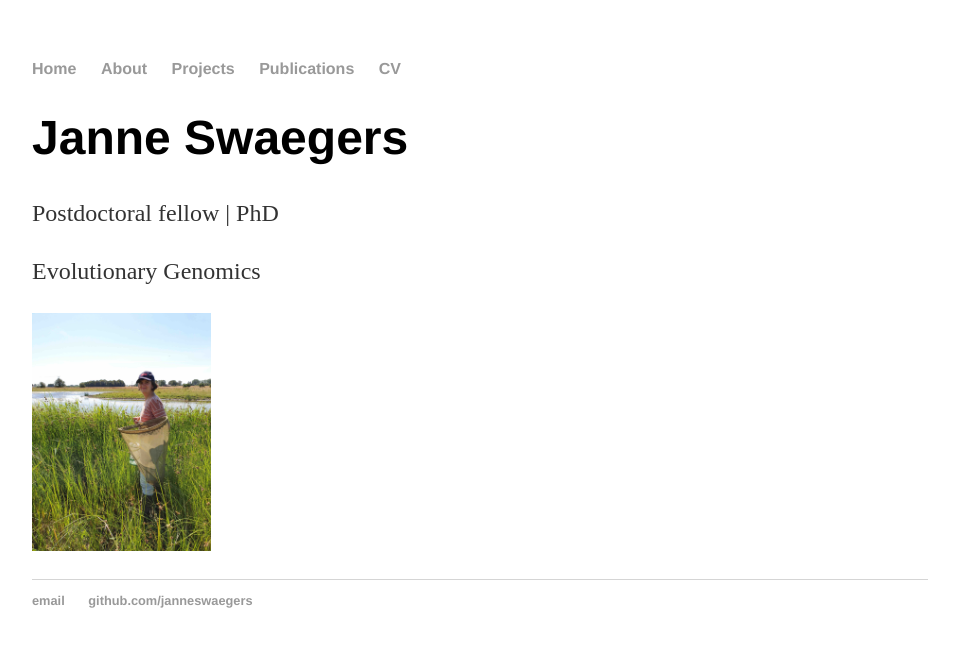
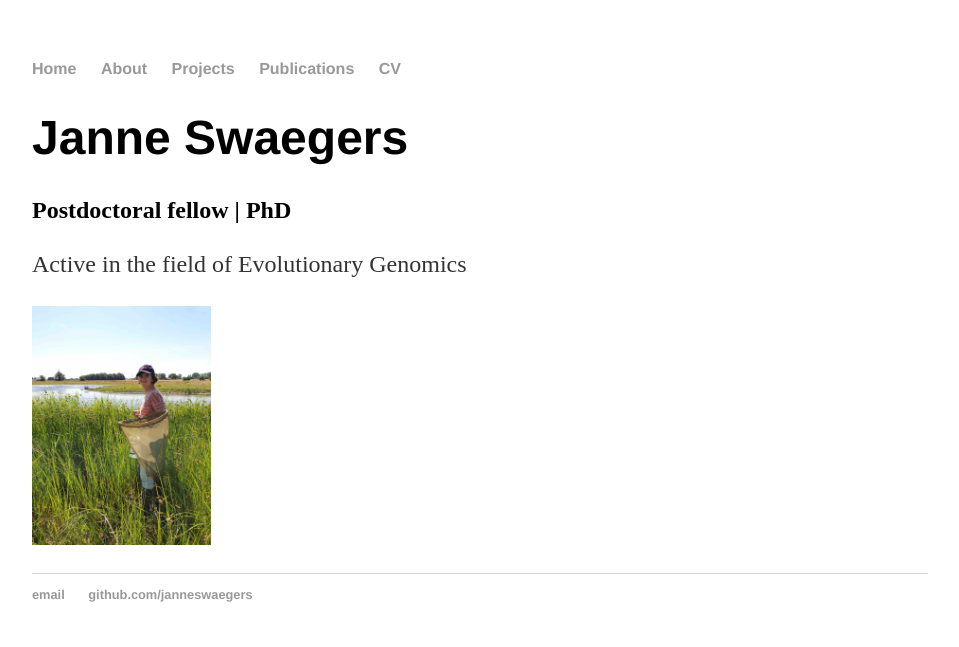
Before and after one commit to janneswaegers/janneswaegers.github.io, a Jekyll site: the page built from index.html, in a window 1280 px wide. Shown: the top 647 px of the page, without its empty margins (160-1119 px from the left). Built offline with Jekyll 4.4.1, drawn with Linux system fonts in a browser that asks for light colours.

Commit message:
Update index.html

```diff
--- a/index.html
+++ b/index.html
@@ -4,8 +4,8 @@ title: Janne Swaegers
 ---
 <div class="blurb">
 	<h1>Janne Swaegers</h1>
-	<p>Postdoctoral fellow | PhD</p>
-	<p>Evolutionary Genomics</p>
+	<h2>Postdoctoral fellow | PhD</h2>
+	<p>Active in the field of Evolutionary Genomics</p>
 	 <img src="20190718_143624-3_.jpg" width="20%" height="20%" alt="me">
 	<p>
 
```
